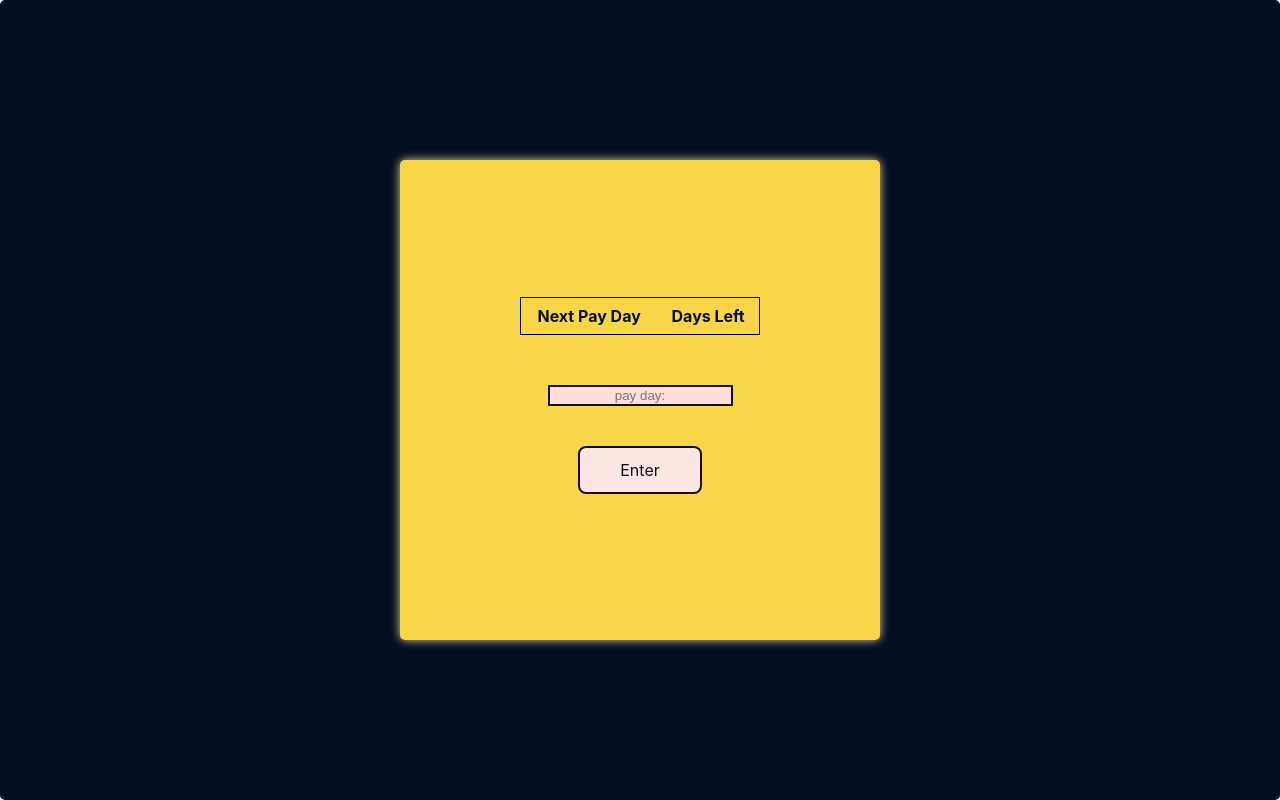
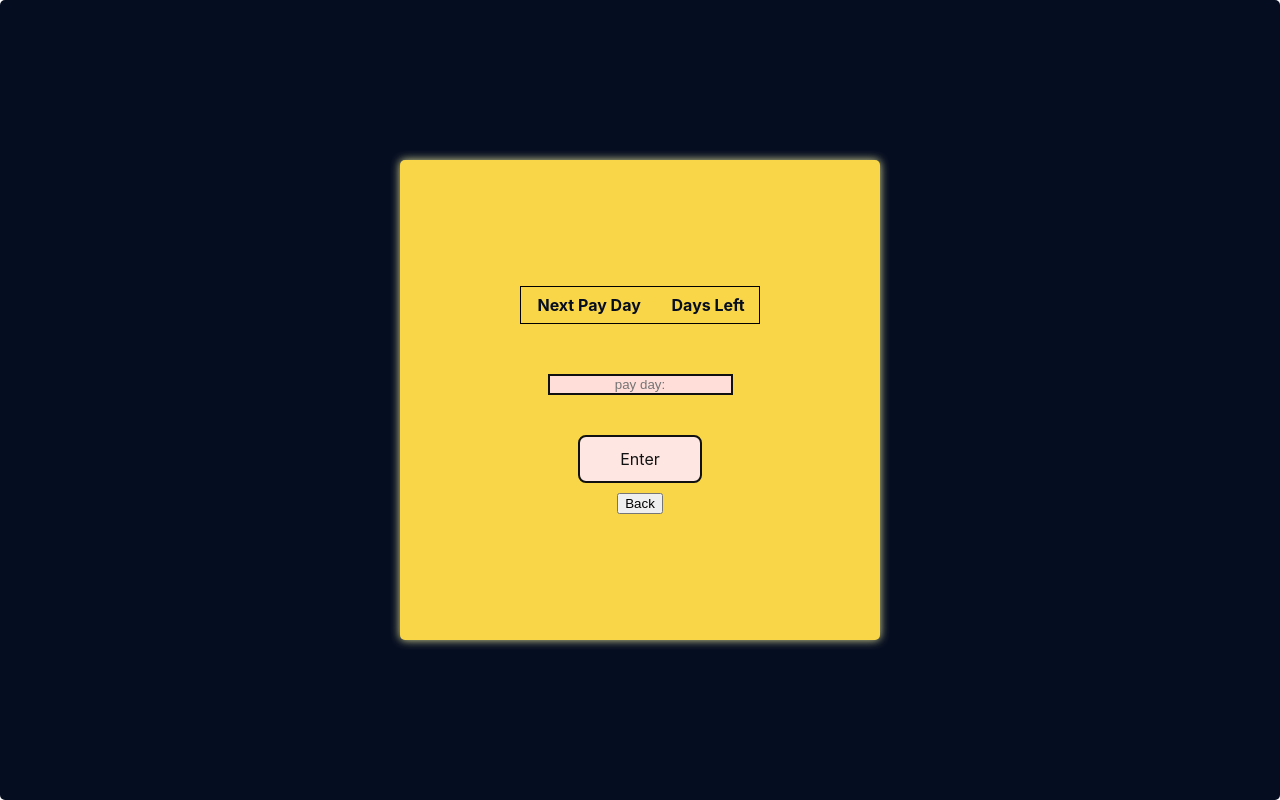
Before and after one commit to andreeabrindea/TillPayDay, a React (Create React App) app: page /listDates in a window 1280 px wide. Built offline with nearby package versions, Linux system fonts and the light colour scheme.

Commit message:
linked see more button

```diff
--- a/src/list_dates/PaydayCalendar.js
+++ b/src/list_dates/PaydayCalendar.js
@@ -44,6 +44,7 @@ function PaydayCalendar() {
           <input type="text" id="pay-day-input" placeholder='pay day:' name="input_pay_day" /><br /><br />
           <button className="button" type="submit">Enter</button>
         </form>
+        <button className="back">Back</button>
       </div>
     </div>
   );
```
